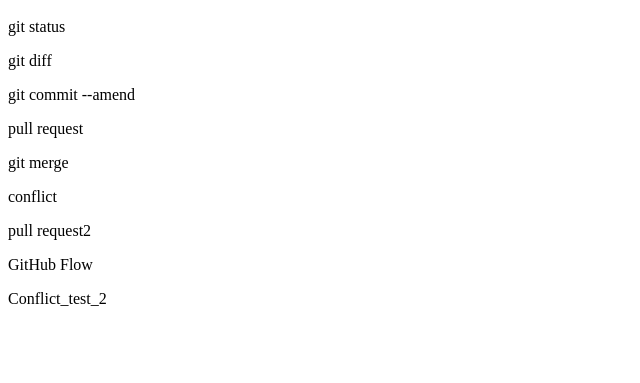
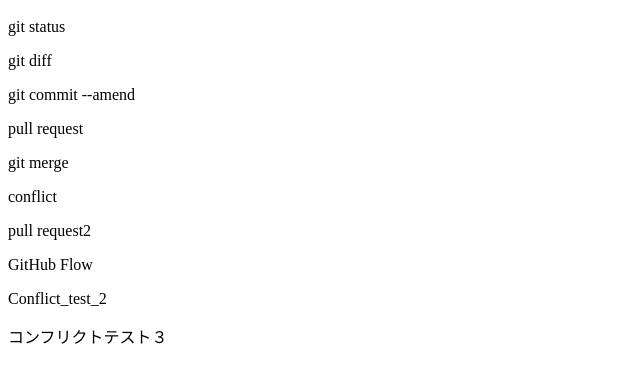
Before and after one commit to atamaoka/git_tutorial, a plain HTML site: page index.html in a window 1280 px wide. Shown: the part 57-440 px from the top of the page, without its empty margins (0-640 px from the left). Drawn offline with Linux system fonts and the light colour scheme.

Commit message:
コンフリクトテスト３を追記！！

```diff
--- a/index.html
+++ b/index.html
@@ -8,3 +8,4 @@
 <p>pull request2</p>
 <p>GitHub Flow</p>
 <p>Conflict_test_2</p>
+<p>コンフリクトテスト３</p>
```
